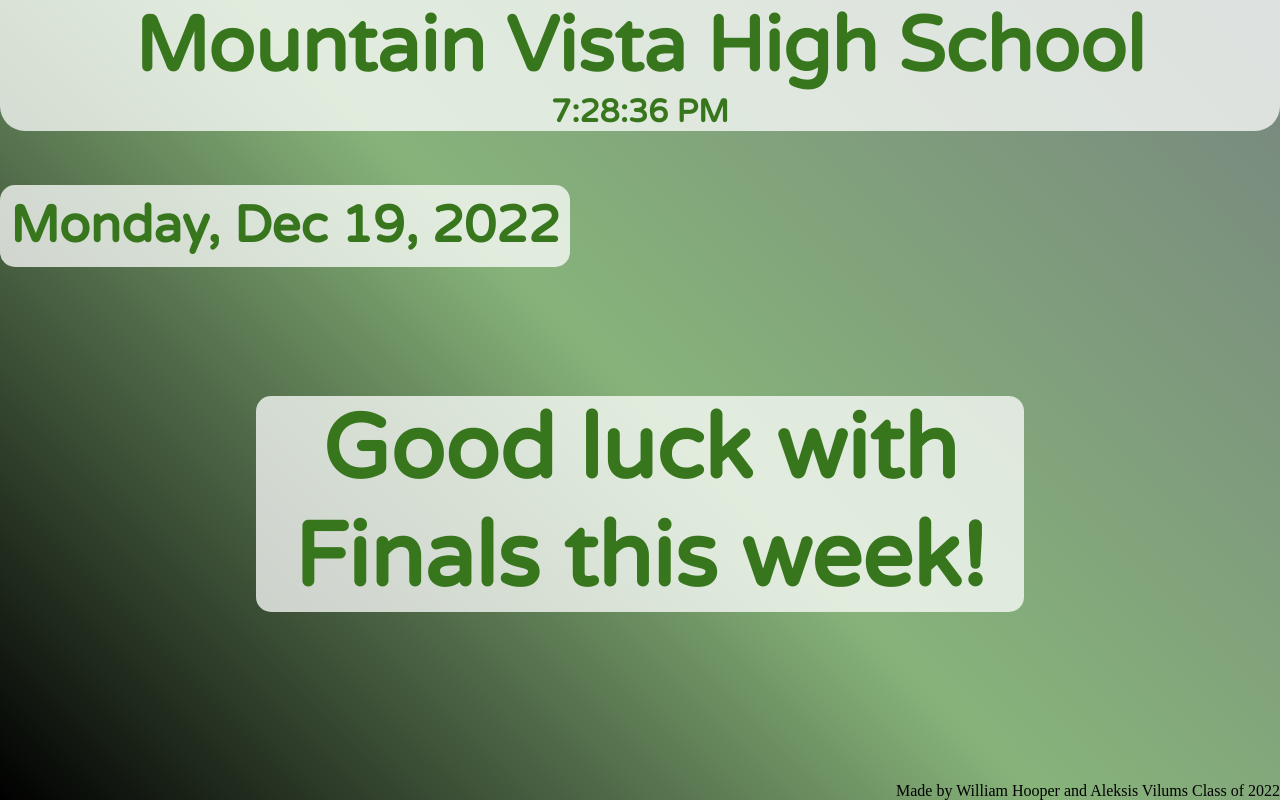
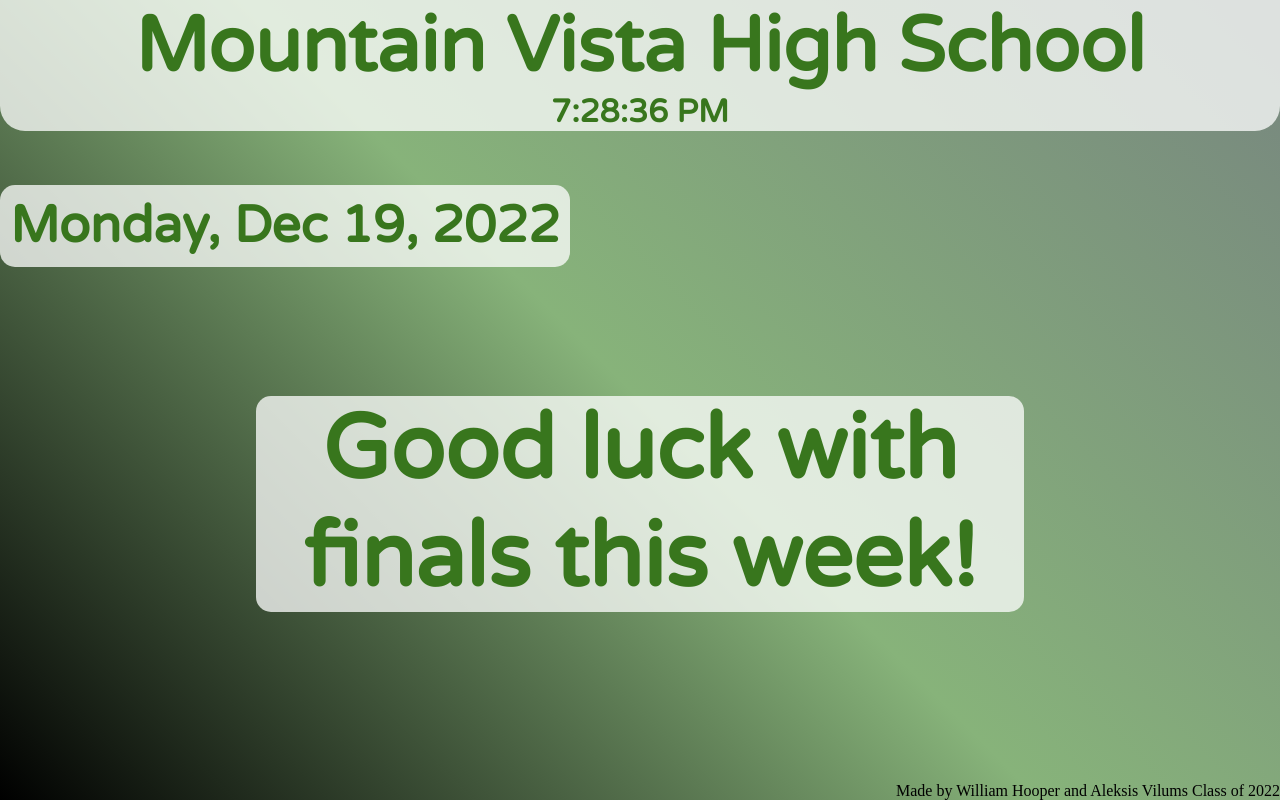
Before and after one commit to mrstorie/CCE_Schedule_Tracker, a plain HTML site: page index.html in a window 1280 px wide. Drawn offline with Linux system fonts and the light colour scheme; no server answers.

Commit message:
Update index.html

```diff
--- a/index.html
+++ b/index.html
@@ -34,11 +34,11 @@
 <!--Progress bar-->
 	<div class="progress_container">
     		<div class="progress_bar"></div>
-    		<span class="progress_time">Good luck with Finals this week!</span>
+    		<span class="progress_time">Good luck with finals this week!</span>
 	</div>
 
 	<div class="end_container">
-		<span class="end" id="end">Good luck with Finals this week!</span>
+		<span class="end" id="end">Good luck with finals this week!</span>
 	</div>
 
 <!--Second bar -->
```
